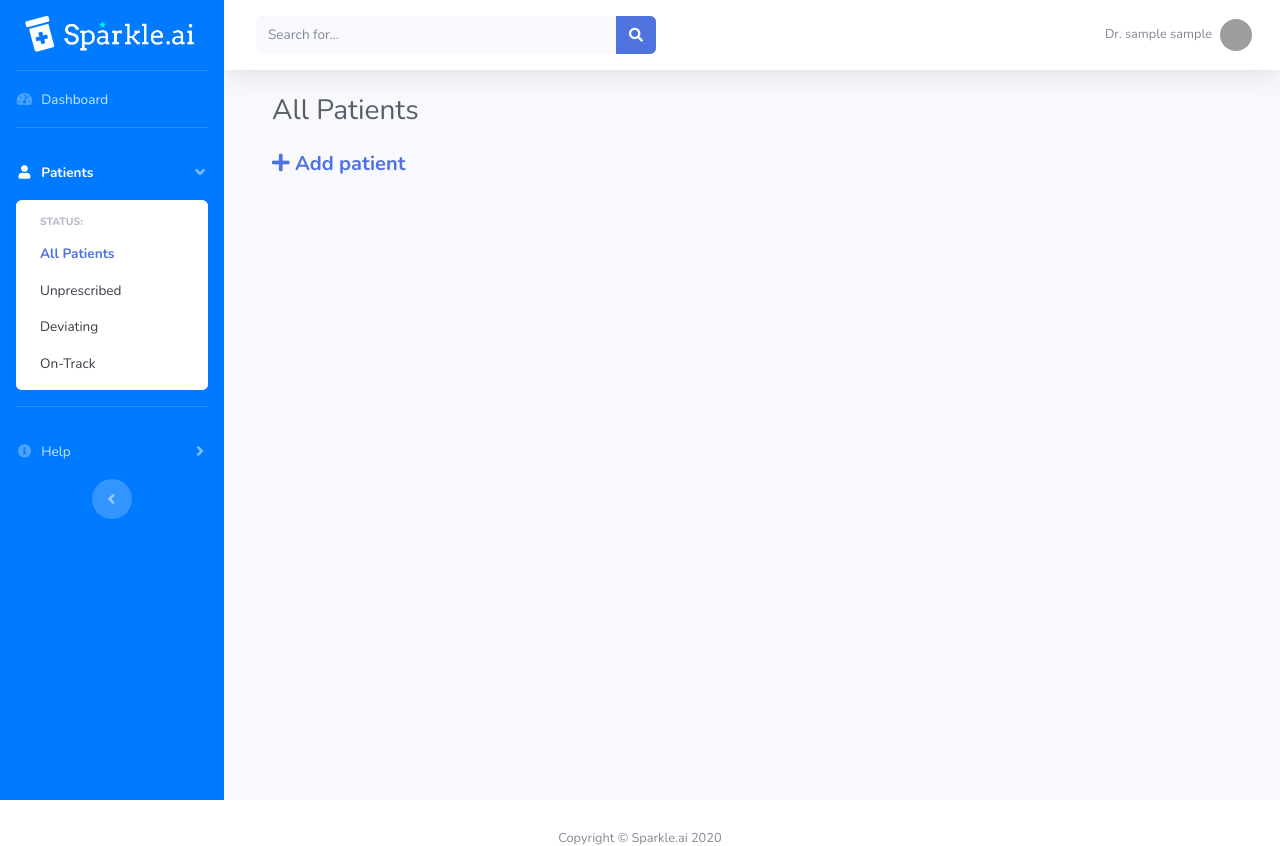
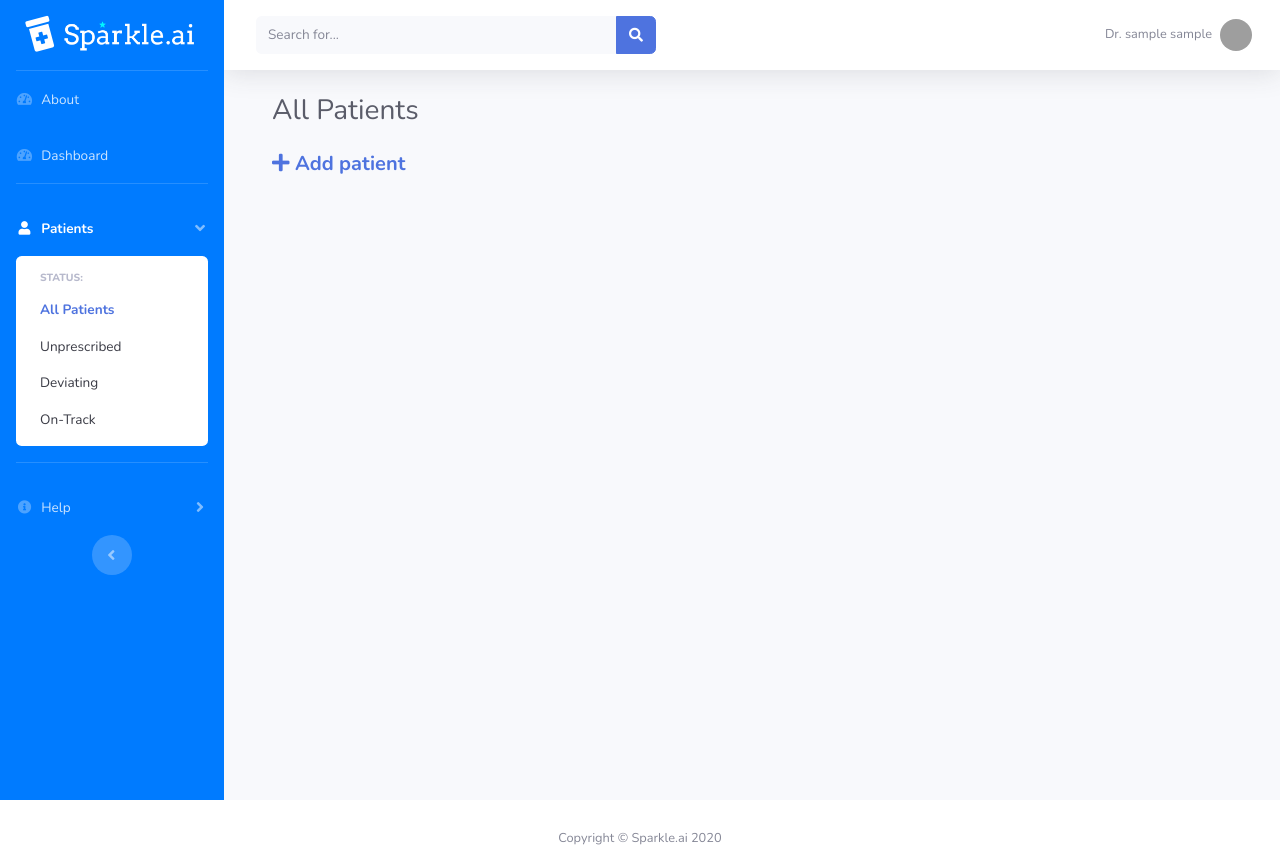
Before and after one commit to msarmi9/Sparkle, a Flask app: page /patients in a window 1280 px wide. Shown: the top 846 px of the page. Run offline with Flask 2, Linux system fonts and the light colour scheme; the visitor is signed in with stand-in values (Sample User, id 1); data comes from the database, SQL or seed files in the repository; data that the repository does not hold is empty; some libraries are stand-ins or nearby versions; grey boxes are pictures that could not be loaded.

Commit message:
add link to about page on sidebar

```diff
--- a/app/templates/base.html
+++ b/app/templates/base.html
@@ -60,9 +60,14 @@
 
       <!-- Nav Item - Dashboard -->
       <li class="nav-item">
-        <a class="nav-link" href={{url_for("dashboard")}}>
+          <a class="nav-link" href="/about">
+          <i class="fas fa-fw fa-tachometer-alt"></i>
+          <span>About</span></a>
+
+          <a class="nav-link" href={{url_for("dashboard")}}>
           <i class="fas fa-fw fa-tachometer-alt"></i>
           <span>Dashboard</span></a>
+
       </li>
 
       <!-- Divider -->
```
